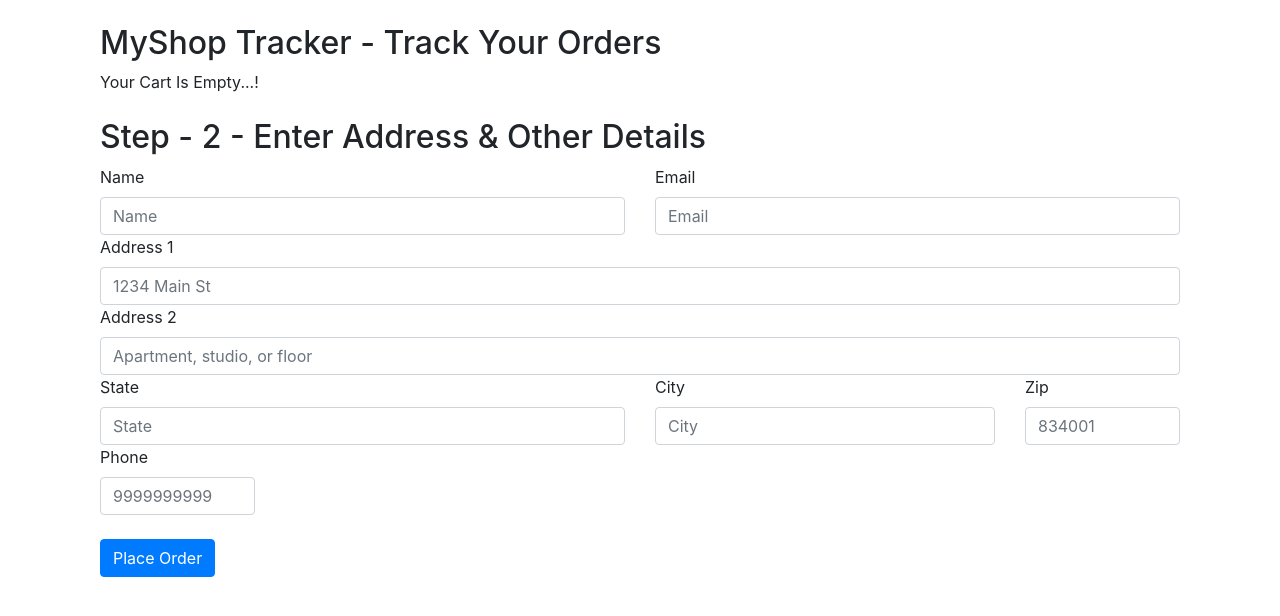
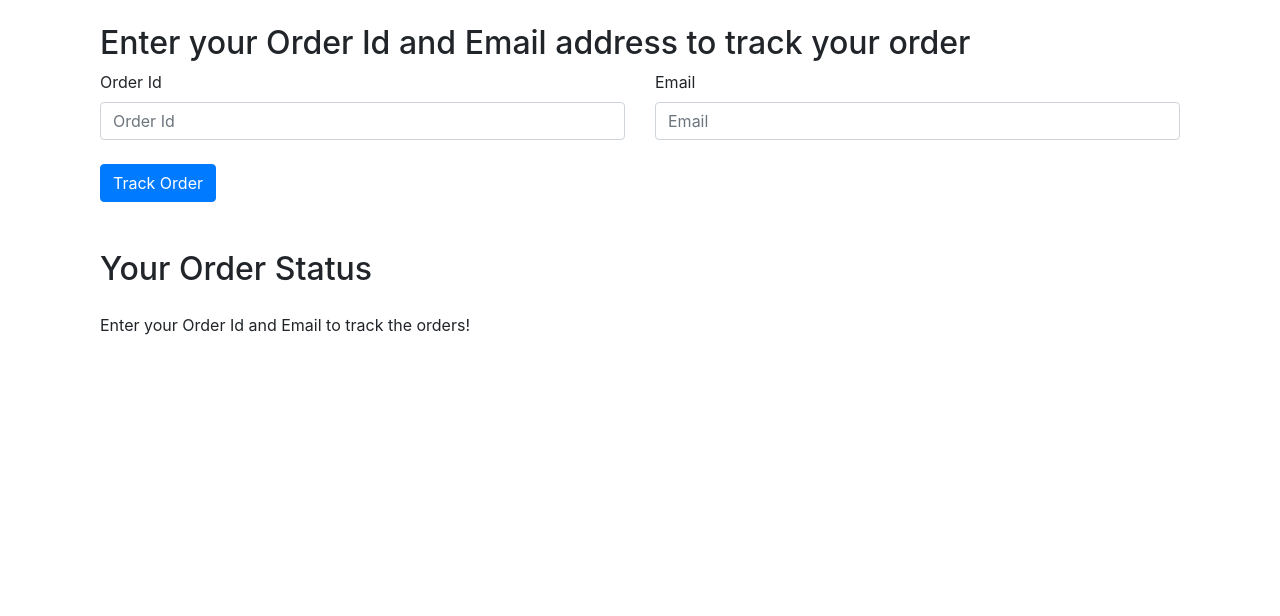
Before and after one commit to kvishalrj/MyShop, a Django app: page /shop/tracker/ in a window 1280 px wide. Shown: the part 56-672 px from the top of the page. Run offline with Django 4.2, Linux system fonts and the light colour scheme; some libraries are stand-ins or nearby versions.

Commit message:
Tracker page updated2

```diff
--- a/shop/templates/shop/basic.html
+++ b/shop/templates/shop/basic.html
@@ -74,9 +74,7 @@
   </script>
 
 
-  <script src="https://code.jquery.com/jquery-3.4.1.slim.min.js"
-    integrity="sha384-J6qa4849blE2+poT4WnyKhv5vZF5SrPo0iEjwBvKU7imGFAV0wwj1yYfoRSJoZ+n"
-    crossorigin="anonymous"></script>
+  <script src="https://code.jquery.com/jquery-3.7.1.js" integrity="sha256-eKhayi8LEQwp4NKxN+CfCh+3qOVUtJn3QNZ0TciWLP4=" crossorigin="anonymous"></script>
   <script src="https://cdn.jsdelivr.net/npm/popper.js@1.16.0/dist/umd/popper.min.js"
     integrity="sha384-Q6E9RHvbIyZFJoft+2mJbHaEWldlvI9IOYy5n3zV9zzTtmI3UksdQRVvoxMfooAo"
     crossorigin="anonymous"></script>
--- a/shop/templates/shop/tracker.html
+++ b/shop/templates/shop/tracker.html
@@ -8,58 +8,32 @@
 
 <div class="container">
   <div class="col my-4">
-    <h2>MyShop Tracker - Track Your Orders</h2>
+    <h2>Enter your Order Id and Email address to track your order</h2>
+    <form class="row g-3" method="post" action="#" id="trackerForm">
+      {% csrf_token %}
+      <div class="col-md-6">
+        <label for="orderId" class="form-label">Order Id</label>
+        <input type="text" class="form-control" id="orderId" placeholder="Order Id" name="orderId">
+      </div>
 
-    <div>
-      <ul id="items" class="list-group list-group-numbered">
-        <!-- Your Cart Is Empty...! -->
-      </ul>
-    </div>
-
-  </div>
-
-  <div class="col my-4">
-    <h2>Step - 2 - Enter Address & Other Details</h2>
-    <form class="row g-3" method="post" action="/shop/checkout/">
-      {% csrf_token %}
-      <input type="hidden" name="itemsJson" id="itemsJson">
-      <div class="col-md-6">
-        <label for="inputName" class="form-label">Name</label>
-        <input type="text" class="form-control" id="inputName" placeholder="Name" name="name">
-      </div>
       <div class="col-md-6">
         <label for="inputEmail4" class="form-label">Email</label>
         <input type="email" class="form-control" id="inputEmail4" placeholder="Email" name="email">
       </div>
-      <div class="col-12">
-        <label for="inputAddress" class="form-label">Address 1</label>
-        <input type="text" class="form-control" id="inputAddress" placeholder="1234 Main St" name="address1">
-      </div>
-      <div class="col-12">
-        <label for="inputAddress2" class="form-label">Address 2</label>
-        <input type="text" class="form-control" id="inputAddress2" placeholder="Apartment, studio, or floor" name="address2">
-      </div>
-      <div class="col-md-6">
-        <label for="inputState" class="form-label">State</label>
-        <input type="text" class="form-control" id="inputState" placeholder="State" name="state">
-      </div>
-      <div class="col-md-4">
-        <label for="inputCity" class="form-label">City</label>
-        <input type="text" class="form-control" id="inputState" placeholder="City" name="city">
-      </div>
-      <div class="col-md-2">
-        <label for="inputZip" class="form-label">Zip</label>
-        <input type="text" class="form-control" id="inputZip" placeholder="834001" name="zip_code">
-      </div>
-      <div class="col-md-2">
-        <label for="inputPphone" class="form-label">Phone</label>
-        <input type="phone" class="form-control" id="inputPhone" placeholder="9999999999" name="phone">
-      </div>
       <div class="col-12 my-4">
-        <button type="submit" class="btn btn-primary">Place Order</button>
-        <span class="text-white" id="thank">{{thank}}</span>
+        <button type="submit" class="btn btn-primary">Track Order</button>
       </div>
     </form>
+  </div>
+
+  <div class="col my-4">
+    <h2>Your Order Status</h2>
+    <div class="my-4">
+      <ul id="items" class="p-0">
+        Enter your Order Id and Email to track the orders!
+      </ul>
+    </div>
+
   </div>
 
 </div>
@@ -69,42 +43,43 @@
 {% block js %}
 
 <script>
+  $('#trackerForm').submit(function (event) {
 
-  // find out the cart items from localStorage
-  if (localStorage.getItem('cart') == null) {
-    var cart = {};
-  }
-  else {
-    cart = JSON.parse(localStorage.getItem('cart'));
-  }
+    $('#items').empty();
+    let = formData = {
+      'orderId': $('input[name=orderId]').val(),
+      'email': $('input[name=email]').val(),
+      'csrfmiddlewaretoken': $('input[name=csrfmiddlewaretoken]').val()
+    };
 
-  let sum = 0;
-  if ($.isEmptyObject(cart)) {
-    mystr = "Your Cart Is Empty...!";
-    $('#items').append(mystr);
-  }
-  else {
-    for (item in cart) {
-      let qty = cart[item][0];
-      let name = cart[item][1];
-      sum = sum + qty;
-      mystr = `<li class="list-group-item d-flex justify-content-between align-items-start">${name}<span class="badge bg-primary rounded-pill">${qty}</span></li>`
-      $('#items').append(mystr);
+    $.ajax({
+      type: 'POST',
+      url: '/shop/tracker/',
+      data: formData,
+      encode: true
+    })
 
-    }
+      .done(function (data) {
+        console.log(data)
+        updates = JSON.parse(data);
+        if (updates.length > 0 & updates != {}) {
+          for (i = 0; i < updates.length; i++) {
+            let text = updates[i]['text']
+            let time = updates[i]['time']
 
-  }
+            mystr = `<li class="list-group-item d-flex justify-content-between align-items-start">${text}<span class="badge bg-primary rounded-pill">${time}</span></li>`
+            $('#items').append(mystr);
+          }
+        } else {
+          mystr = `<li class="list-group-item d-flex justify-content-between align-items-start">Sorry! We are unable to fetch this order. Please make sure to enter correct Order Id and Email...`
+          $('#items').append(mystr);
+        }
 
-  document.getElementById('cart').innerHTML = sum;
+      })
 
-  $('#itemsJson').val(JSON.stringify(cart));
+    event.preventDefault();
 
-  if (document.getElementById('thank').innerText == 'True'){
-    alert('Thanks for ordering with us. Your order id is {{id}}. Use it to track your order');
-    localStorage.clear();
-    document.location = "/shop";
-  }
-
+  })
 </script>
 
 {% endblock %}
--- a/shop/views.py
+++ b/shop/views.py
@@ -1,9 +1,10 @@
 from django.shortcuts import render # self *******************
 from django.http import HttpResponse # self ****************
-from .models import Product # self ************
-from .models import Contact # self ************
-from .models import Orders # self ************
+from .models import Product, Contact, Orders, OrderUpdate # self ************
+
 from math import ceil # self ************
+
+import json
 
 # Create your views here.
 
@@ -41,6 +42,22 @@ def contact(request):
     return render(request, 'shop/contact.html')
 
 def tracker(request):
+    if request.method=="POST":
+        orderId = request.POST.get('orderId'," ")
+        email = request.POST.get('email'," ")
+        try:
+            order = Orders.objects.filter(order_id=orderId, email=email)
+            if len(order)>0:
+                update = OrderUpdate.objects.filter(order_id=orderId)
+                updates = []
+                for item in update:
+                    updates.append({'text':item.update_desc, 'time':item.timestamp})
+                    response = json.dumps(updates, default=str)
+                return HttpResponse(response)
+            else:
+                return HttpResponse('{}')
+        except Exception as e:
+            return HttpResponse('{}')
     return render(request, 'shop/tracker.html')
 
 def search(request):
@@ -63,8 +80,10 @@ def checkout(request):
         phone = request.POST.get('phone'," ")
 
         order = Orders(items_json=items_json, name=name, email=email, address=address, state=state, city=city, zip_code=zip_code, phone=phone)
+
         order.save()
-
+        update = OrderUpdate(order_id=order.order_id, update_desc="The order has been placed")
+        update.save()
         thank = True
         id = order.order_id
 
```
Also changed, not shown: db.sqlite3.
